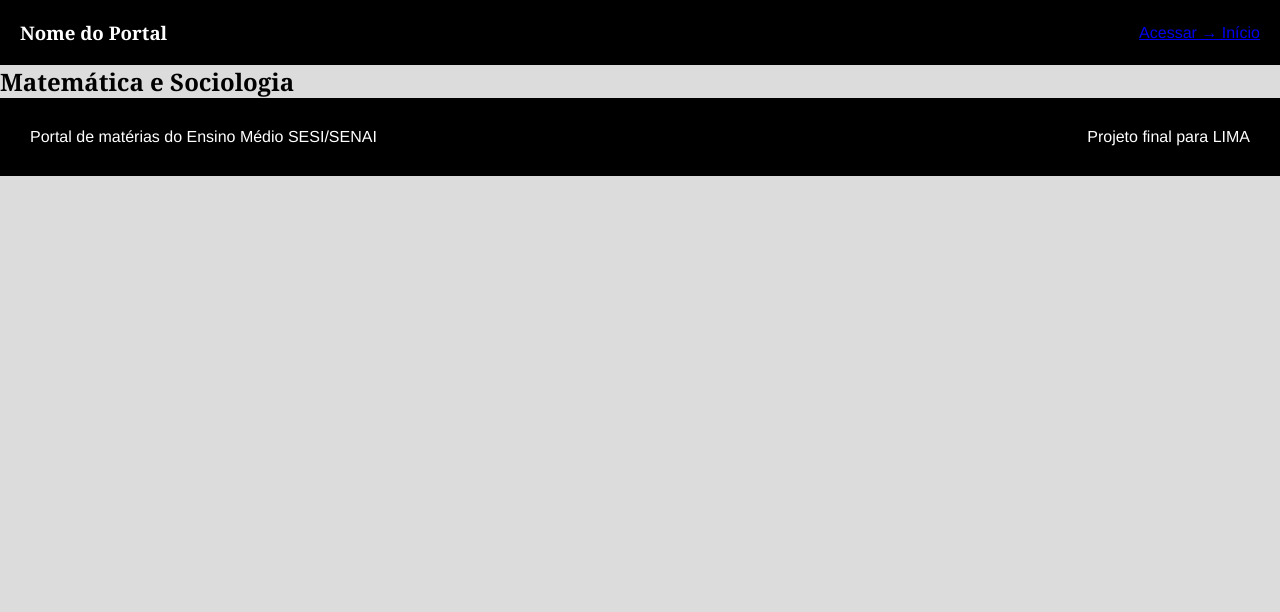
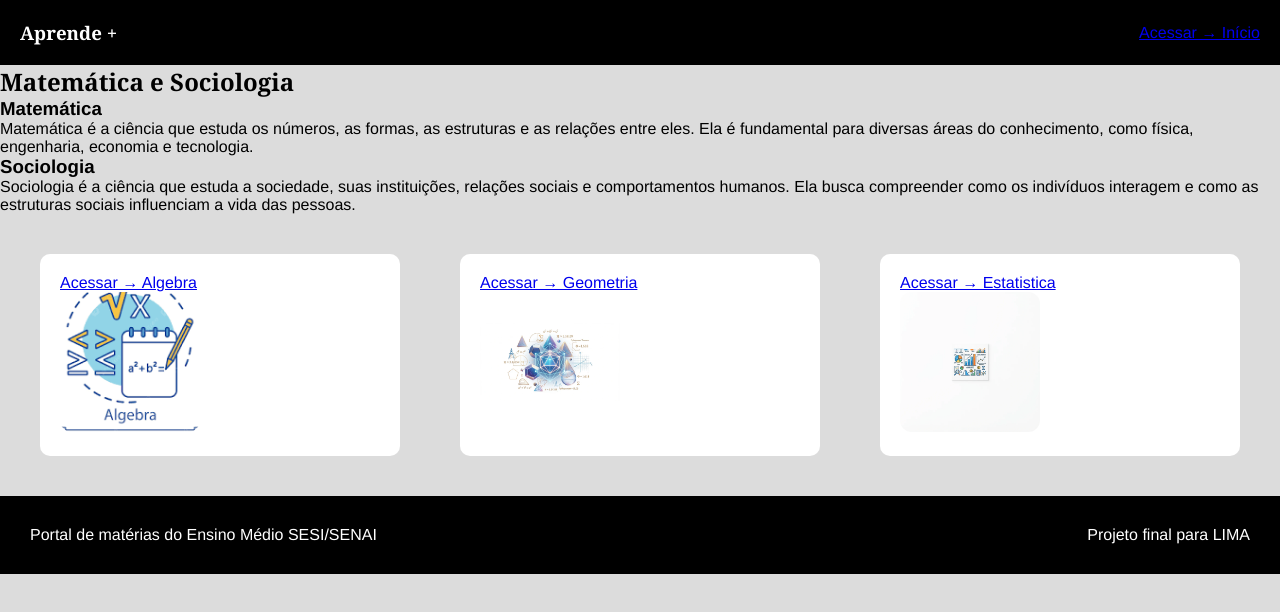
Before and after one commit to guilhermemr25/portal-educacional-lima, a plain HTML site: page pages/disciplinas.html in a window 1280 px wide. Drawn offline with Linux system fonts and the light colour scheme.

Commit message:
feat: adicionando imagens e ajusta design

```diff
--- a/css/disciplinas.css
+++ b/css/disciplinas.css
@@ -26,6 +26,43 @@ h2 {
     align-items: center;
 }
 
+.cards{
+    display: flex;
+    gap: 20px;
+    margin: 20px;
+    align-items: stretch;
+    flex-wrap: nowrap;
+    justify-content: center;
+}
+
+.card {
+    background-color: white;
+    padding: 20px;
+    border-radius: 10px;
+    margin: 20px;
+    flex: 1;
+    gap: 30px;
+    align-items: center;
+    justify-content: space-between;
+}
+
+.matematica-card {
+    background-color: aliceblue;
+    padding: 12px;
+}
+
+.matematica-card h3 {
+    color: black;
+    font-size: 18px;
+}
+
+.img-materias img {
+    width: 140px;
+    height: 140px;
+    object-fit: contain;
+    border-radius: 12px;
+}
+
 footer {
     padding: 30px;
     background-color: black;
--- a/pages/disciplinas.html
+++ b/pages/disciplinas.html
@@ -9,7 +9,7 @@
         <header>
             <section id="inicio">
                 <article>
-                    <h1>Nome do Portal</h1>
+                    <h1>Aprende +</h1>
                 </article>
                 <article id="botao ">
                      <a href="../index.html">Acessar → Início </a>
@@ -22,7 +22,42 @@
                    <h2>Matemática e Sociologia </h2>
                 </article>
             </section>
-
+            <section id="disciplinas">
+                <article id="matematica-card">
+                    <h3>Matemática</h3>
+                    <p>Matemática é a ciência que estuda os números, as formas, as estruturas e as relações entre eles. Ela é fundamental para diversas áreas do conhecimento, como física, engenharia, economia e tecnologia.</p>
+                </article>
+                <article id="sociologia-card">
+                    <h3>Sociologia</h3>
+                    <p>Sociologia é a ciência que estuda a sociedade, suas instituições, relações sociais e comportamentos humanos. Ela busca compreender como os indivíduos interagem e como as estruturas sociais influenciam a vida das pessoas.</p>
+                </article>
+            </section>
+            <section class="cards">
+            <section class="card">
+                <article class="conteudos">
+                     <a href="../pages/algebra.html">Acessar → Algebra </a>
+                </article>
+                <article class="img-materias">
+                      <img src="../assets/img/disciplinas.img/algebra.png" alt="imagem representativa de algebra"/>
+                </article>
+            </section>
+             <section class="card">
+                <article class="conteudos">
+                     <a href="../pages/geometria.html">Acessar → Geometria </a>
+                </article>
+                 <article class="img-materias">
+                      <img src="../assets/img/disciplinas.img/geometria.png" alt="imagem representativa de Geometria"/>
+                </article>
+            </section>
+              <section class="card">
+                <article class="conteudos">
+                     <a href="../pages/estatistica.html">Acessar → Estatistica </a>
+                </article>
+                 <article class="img-materias">
+                      <img src="../assets/img/disciplinas.img/estatistica.png" alt="imagem representativa de Estatistica"/>
+                </article>
+            </section>
+            </section>
         </main>
         <footer id="footer">
             <p>Portal de matérias do Ensino Médio SESI/SENAI</p>
```
Also changed, not shown: assets/img/disciplinas.img/algebra.png (added), assets/img/disciplinas.img/estatistica.png (added), assets/img/disciplinas.img/geometria.png (added).
